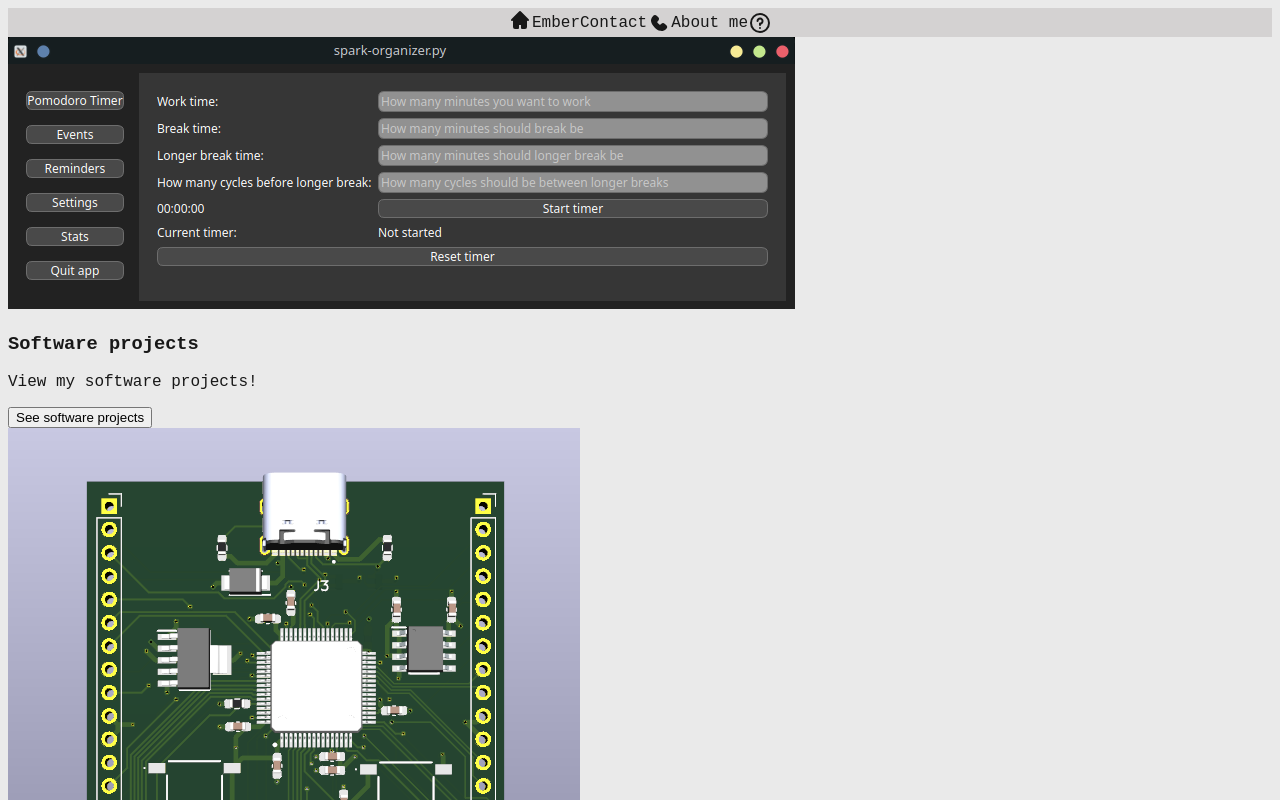
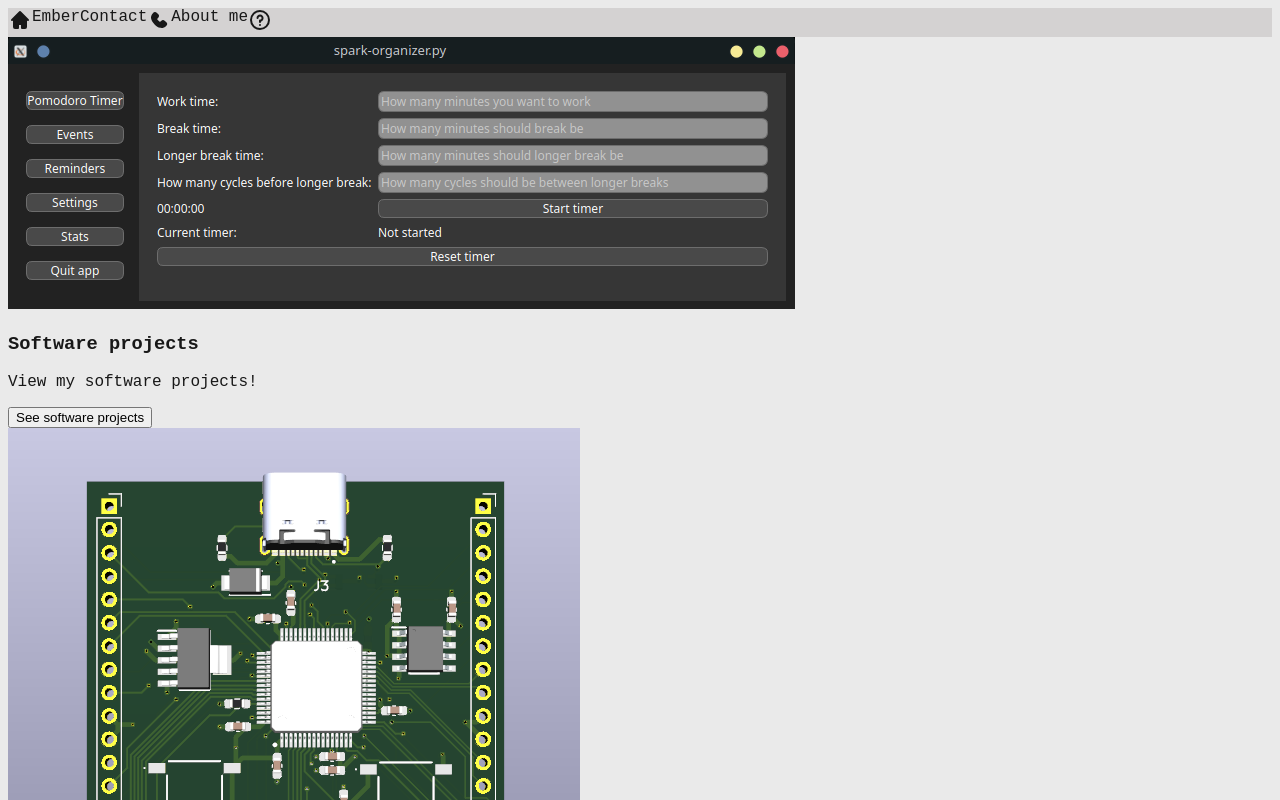
Before and after one commit to emb3rcia/emb3rcia.github.io, a React (Vite) app: page /#/ in a window 1280 px wide. Shown: the top 800 px of the page. Built offline with nearby package versions, Linux system fonts and the light colour scheme.

Commit message:
push / started styling, currently still still debugging, asked for help on #code

```diff
--- a/src/components/MenuBar.jsx
+++ b/src/components/MenuBar.jsx
@@ -6,26 +6,28 @@ import HomeIcon from "../assets/icons/HomeIcon.jsx";
 
 function MenuBar() {
     const navigate = useNavigate();
+//w-full h-32px flex justify-center-safe space
+    return (
+        <div className="flex h-32 w-full bg-[#d4d2d2] dark:bg-[#111111] ">
 
-    return (
-        <div className="w-full h-32px flex justify-center-safe bg-[#d4d2d2] dark:bg-[#111111] space">
-            <div className="flex items-center">
-                <div className="HOME-BUTTON"
+            <div className="justify-center h-32 static right-0"
                      onClick={() => navigate("/")}
-                >
-                    <HomeIcon/>
-                </div>
-                <span className="ml-1">Ember</span>
+            >
+                <HomeIcon/>
             </div>
 
-            <div className="flex items-center space-4">
-                <div className="flex items-center mx"
+            <div className="justify-center">
+                <span className="">Ember</span>
+            </div>
+
+            <div className="flex space-x-4">
+                <div className="flex justify-center space-x-4"
                      onClick={() => navigate("/contact")}
                 >
                     <span className="ml-1">Contact</span>
                     <ContactIcon/>
                 </div>
-                <div className="flex items-center"
+                <div className="flex justify-center space-x-4"
                      onClick={() => navigate("/about")}
                 >
                     <span className="ml-1">About me</span>
```
